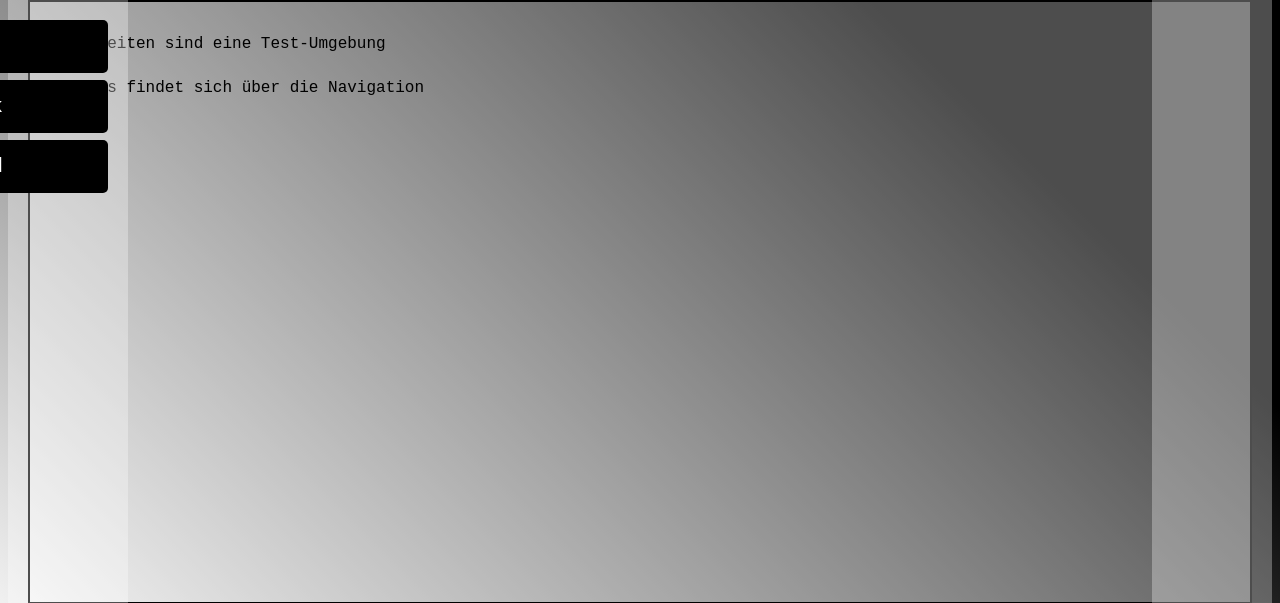
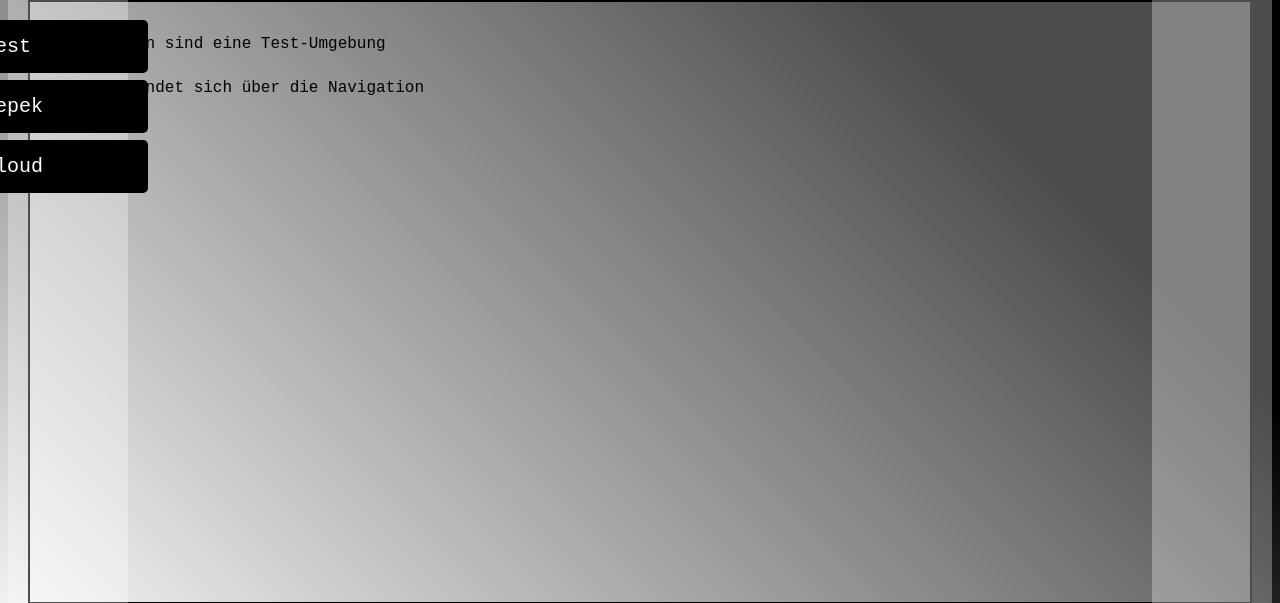
Before and after one commit to muffinmaster1024/muffinmaster1024.github.io, a PHP site: page / in a window 1280 px wide. Shown: the part 111-714 px from the top of the page. Run offline with PHP 8.4, Linux system fonts and the light colour scheme.

Commit message:
Update general.css

```diff
--- a/general.css
+++ b/general.css
@@ -39,7 +39,7 @@ aside, nav{
 }
 #mySidenav a {
     position: absolute;
-    left: -80px;
+    left: -40px;
     padding: 15px;
     width: 150px;
     text-decoration: none;
```
